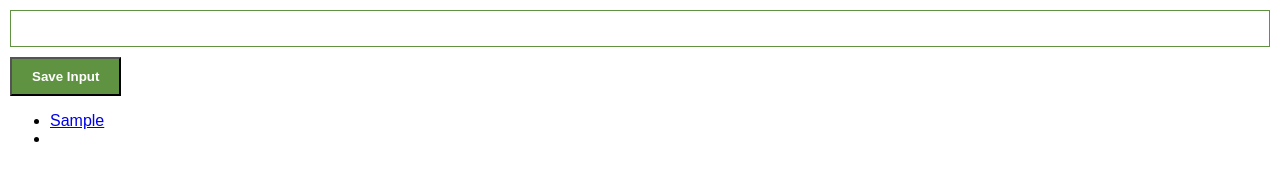
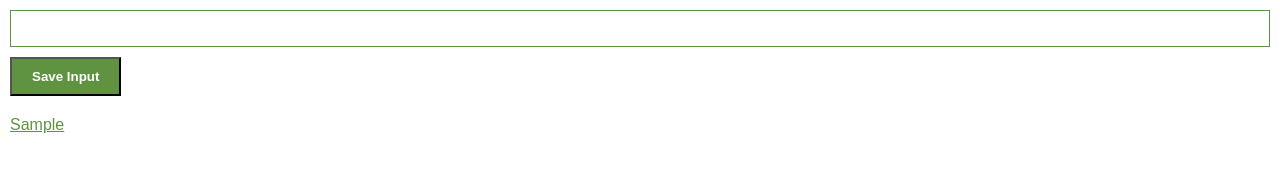
Before and after one commit to AhsenZafar/ChromeExtensionOne, a plain HTML site: page index.html in a window 1280 px wide. Both pictures are taken after typing "Sample" into the empty fields and a click on the button "Save Input". Drawn offline with Linux system fonts and the light colour scheme.

Commit message:
updated styling and added json file

```diff
--- a/styles.css
+++ b/styles.css
@@ -24,3 +24,17 @@ button{
     font-weight: bold;
 
 }
+
+ul{
+    list-style: none;
+    padding-left:0;
+    margin-top: 20px;
+}
+
+li{
+margin-top: 4px;
+}
+
+a{
+color:#5f9341
+}
```
Also changed, not shown: icon.png (added), manifest.json (added), 1 other file.
